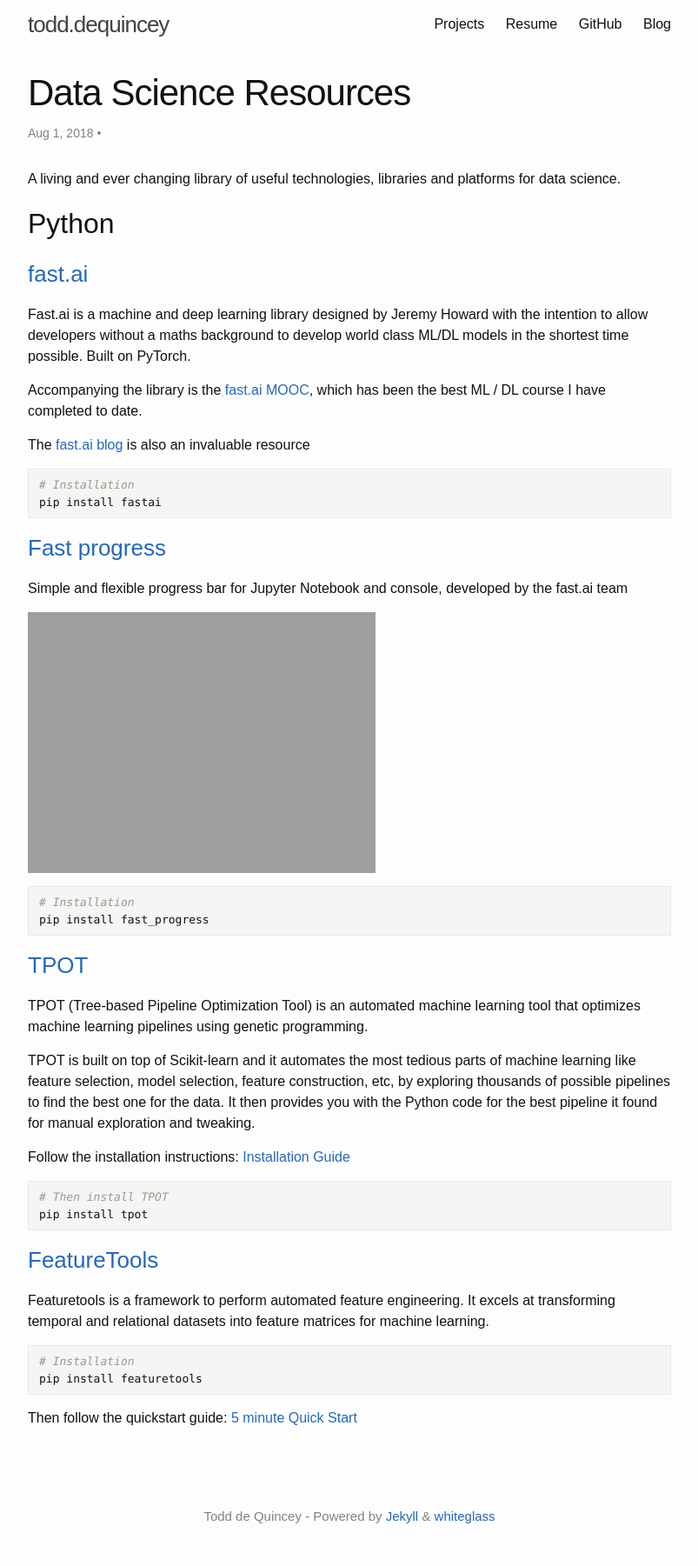
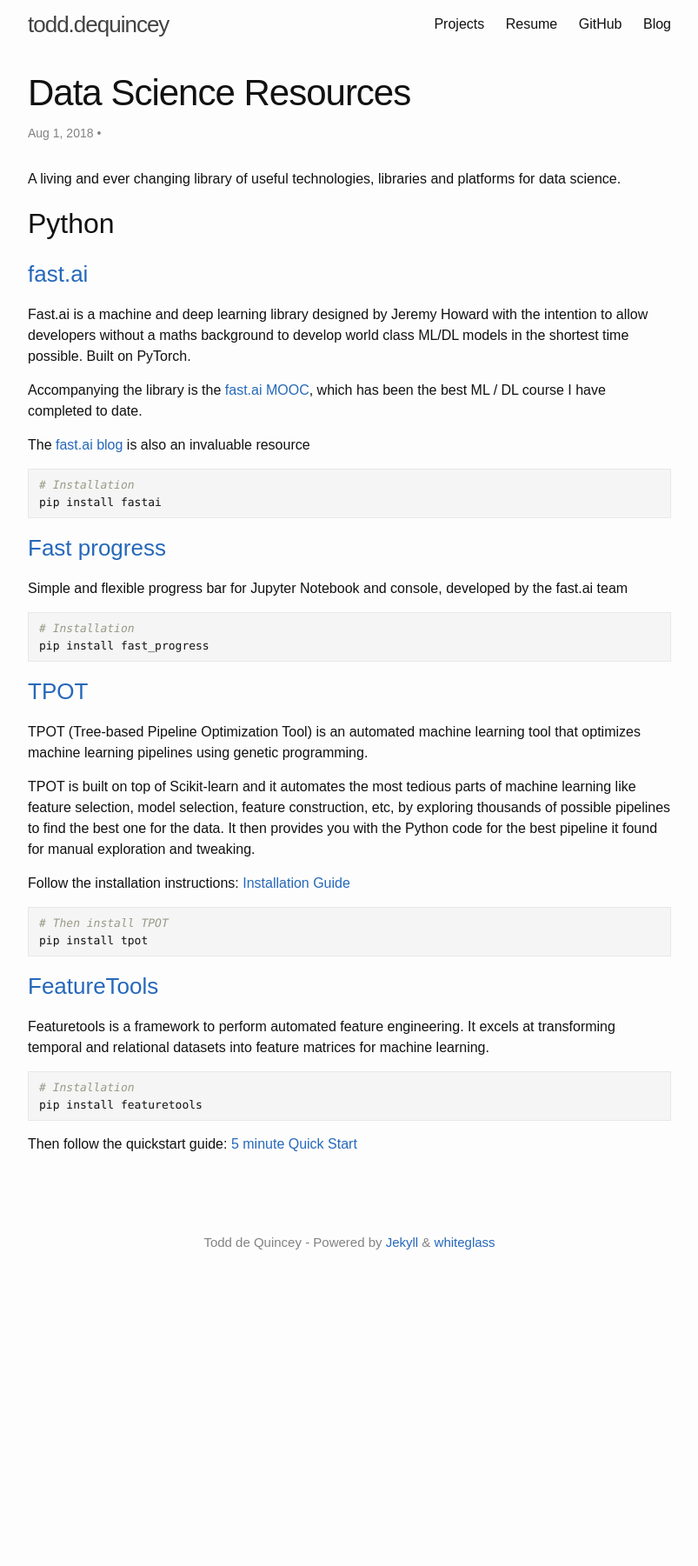
Before and after one commit to toddy86/dequincey.blog, a Jekyll site: the page built from _posts/2018-08-01-data-science-resources.md, in a window 1280 px wide. Shown: the whole page at 87% size, without its empty margins (238-1041 px from the left). Built offline with Jekyll 4.4.1, drawn with Linux system fonts in a browser that asks for light colours; after the commit the page ends 1486 px from its top, so only the background shows below that.

```diff
--- a/_posts/2018-08-01-data-science-resources.md
+++ b/_posts/2018-08-01-data-science-resources.md
@@ -26,8 +26,6 @@
 <h3><a href="https://github.com/fastai/fast_progress">Fast progress</a></h3>
 Simple and flexible progress bar for Jupyter Notebook and console, developed by the fast.ai team
 
-![Example of fast progress]({{ "/assets/images/fast_progress.gif"|absolute_url}})
-
 {% highlight ruby %}
 # Installation
 pip install fast_progress
```
